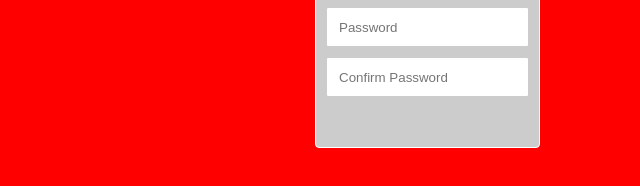
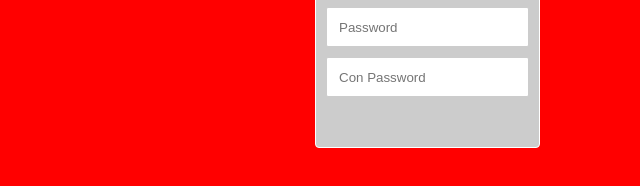
Before and after one commit to MirShowkat/MCA-3rd-sem-2015, a plain HTML site: page index.html in a window 1280 px wide. Shown: the part 306-492 px from the top of the page, 640-1280 px from the left. Drawn offline with Linux system fonts and the light colour scheme.

Commit message:
changed password placeholder

```diff
--- a/index.html
+++ b/index.html
@@ -34,7 +34,7 @@
 				<li><input type="text" placeholder="Username"></li>
 				<li><input type="text" placeholder="Email"></li>
 				<li><input type="password" placeholder="Password"></li>
-				<li><input type="password" placeholder="Confirm Password"></li>
+				<li><input type="password" placeholder="Con Password"></li>
 			</ul>
 		</form>
 
```
